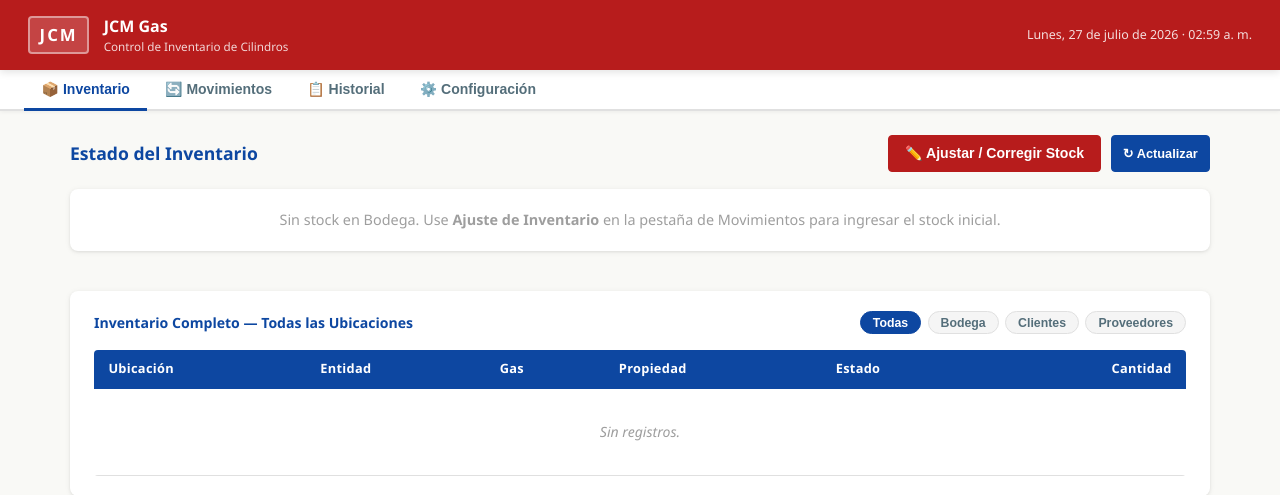
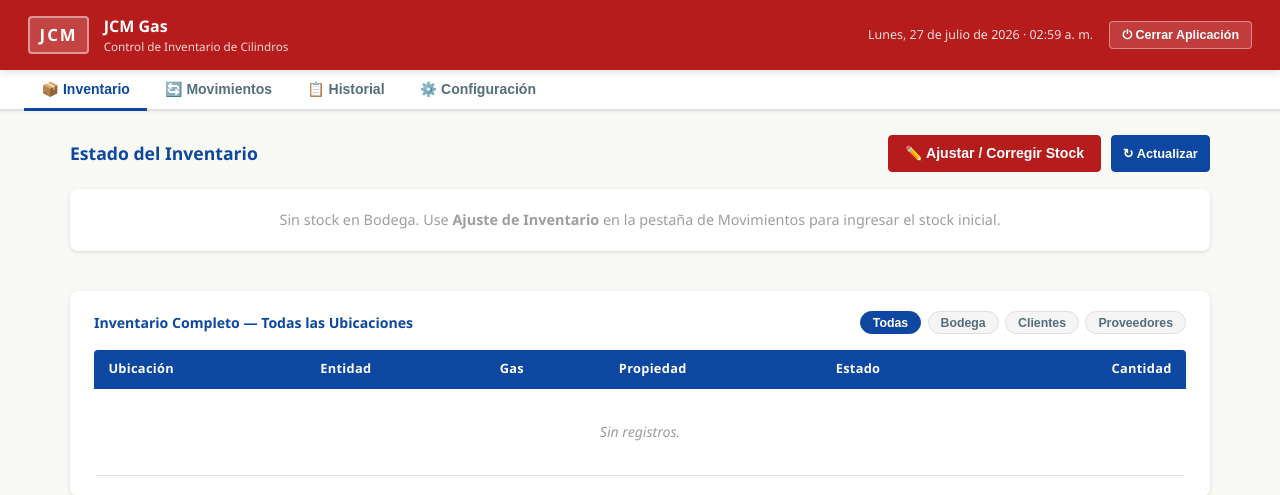
Before and after one commit to joseloo04/jcm-inventario-cilindros-gases-industriales, a Flask app: page / in a window 1280 px wide. Shown: the top 495 px of the page. Run offline with Flask 3, Linux system fonts and the light colour scheme; data comes from the database, SQL or seed files in the repository; data that the repository does not hold is empty; parts of the project's set-up code (start-up, migrations or seed data) failed here and were passed over.

Commit message:
Agregar cierre seguro de la aplicación (graceful shutdown)
Reemplaza app.run() por werkzeug.serving.make_server() para poder detener
el servidor de forma controlada desde una petición HTTP, ya que la API
antigua de shutdown fue removida de Werkzeug. El nuevo endpoint POST
/api/shutdown hace checkpoint y cierre seguro de la conexión SQLite,
detiene el servidor y libera el puerto 5000 explícitamente antes de
terminar el proceso con exit 0.

Agrega el botón "Cerrar Aplicación" en el header con un modal de
confirmación que evita apagados accidentales.

```diff
--- a/app.py
+++ b/app.py
@@ -4,6 +4,7 @@ import sqlite3
 import threading
 import webbrowser
 from flask import Flask, g, jsonify, request, render_template
+from werkzeug.serving import make_server
 
 # ---------------------------------------------------------------------------
 # Paths
@@ -530,6 +531,48 @@ def get_historial():
     return jsonify([dict(r) for r in rows])
 
 # ---------------------------------------------------------------------------
+# Routes — apagado seguro de la aplicación
+# ---------------------------------------------------------------------------
+# _httpd guarda la referencia al servidor werkzeug real (creado en el bloque
+# __main__ con make_server). Se necesita esa referencia, y no app.run(), para
+# poder detener el servidor de forma limpia desde una petición HTTP: la API
+# antigua (environ['werkzeug.server.shutdown']) fue removida de Werkzeug.
+# ---------------------------------------------------------------------------
+
+_httpd = None
+
+
+def _graceful_shutdown():
+    """Ejecuta en un hilo aparte para no bloquear la respuesta HTTP del endpoint.
+
+    Orden estricto:
+      a) Checkpoint + cierre seguro de la conexión SQLite (evita corrupción /
+         escrituras pendientes en el WAL).
+      b) Detener el servidor werkzeug (server.shutdown() rompe el bucle
+         serve_forever() del hilo principal).
+      c) El hilo principal cierra el socket (server_close()) y termina el
+         proceso con sys.exit(0) — ver bloque __main__.
+    """
+    import time
+    time.sleep(0.3)  # deja que la respuesta HTTP ya enviada llegue al cliente
+
+    try:
+        conn = sqlite3.connect(get_db_path())
+        conn.execute("PRAGMA wal_checkpoint(TRUNCATE)")
+        conn.close()
+    except Exception:
+        pass
+
+    if _httpd is not None:
+        _httpd.shutdown()
+
+
+@app.route("/api/shutdown", methods=["POST"])
+def shutdown():
+    threading.Thread(target=_graceful_shutdown, daemon=True).start()
+    return jsonify({"ok": True, "message": "Apagando servidor..."})
+
+# ---------------------------------------------------------------------------
 # Entry point
 # ---------------------------------------------------------------------------
 
@@ -543,4 +586,11 @@ if __name__ == "__main__":
     init_db()
     if not os.environ.get("WERKZEUG_RUN_MAIN"):
         threading.Thread(target=open_browser, daemon=True).start()
-    app.run(host="127.0.0.1", port=5000, debug=False)
+
+    _httpd = make_server("127.0.0.1", 5000, app, threaded=True)
+    try:
+        _httpd.serve_forever()
+    finally:
+        _httpd.server_close()  # libera el puerto 5000 explícitamente (SO_REUSEADDR ya está activo por defecto)
+
+    sys.exit(0)
--- a/static/css/styles.css
+++ b/static/css/styles.css
@@ -83,6 +83,23 @@ body {
 .brand-name  { display: block; font-size: 1rem; font-weight: 700; }
 .brand-sub   { display: block; font-size: .73rem; opacity: .82; }
 .header-clock { margin-left: auto; font-size: .78rem; opacity: .85; white-space: nowrap; }
+
+.btn-shutdown {
+  display: inline-flex;
+  align-items: center;
+  gap: .35rem;
+  background: rgba(255,255,255,.14);
+  border: 1px solid rgba(255,255,255,.4);
+  border-radius: var(--r-sm);
+  color: #fff;
+  padding: .35rem .75rem;
+  font-size: .78rem;
+  font-weight: 600;
+  cursor: pointer;
+  white-space: nowrap;
+  transition: background .15s;
+}
+.btn-shutdown:hover { background: rgba(255,255,255,.28); }
 
 /* ── NAV ──────────────────────────────────────────────────────────────────── */
 .site-nav {
@@ -457,6 +474,8 @@ td.col-num {
   animation: modal-in .18s ease;
 }
 
+.modal-sm { max-width: 400px; }
+
 @keyframes modal-in {
   from { opacity: 0; transform: translateY(10px) scale(.98); }
   to   { opacity: 1; transform: translateY(0) scale(1); }
--- a/static/js/main.js
+++ b/static/js/main.js
@@ -462,13 +462,13 @@ const App = (() => {
   // Acceso directo desde Inventario al mismo endpoint que usa el formulario
   // de Movimientos > Ajuste, para no obligar a cambiar de pestaña.
 
-  function initModal() {
-    const overlay = el('modal-ajuste');
+  function initModalOverlay(overlayId, closeFn) {
+    const overlay = el(overlayId);
     overlay.addEventListener('click', e => {
-      if (e.target === overlay) closeAjusteModal();
+      if (e.target === overlay) closeFn();
     });
     document.addEventListener('keydown', e => {
-      if (e.key === 'Escape' && overlay.classList.contains('show')) closeAjusteModal();
+      if (e.key === 'Escape' && overlay.classList.contains('show')) closeFn();
     });
   }
 
@@ -556,11 +556,49 @@ const App = (() => {
     }
   }
 
+  // ── MODAL: CERRAR APLICACIÓN (GRACEFUL SHUTDOWN) ────────────────────────────
+
+  function openShutdownModal() {
+    el('shutdown-msg').textContent = '¿Estás seguro de que deseas cerrar la aplicación y apagar el servidor?';
+    el('btn-shutdown-cancel').disabled = false;
+    el('btn-shutdown-confirm').disabled = false;
+    el('btn-shutdown-confirm').textContent = 'Sí, cerrar';
+
+    const overlay = el('modal-shutdown');
+    overlay.classList.add('show');
+    overlay.setAttribute('aria-hidden', 'false');
+  }
+
+  function closeShutdownModal() {
+    const overlay = el('modal-shutdown');
+    overlay.classList.remove('show');
+    overlay.setAttribute('aria-hidden', 'true');
+  }
+
+  async function confirmShutdown() {
+    el('btn-shutdown-cancel').disabled = true;
+    const btn = el('btn-shutdown-confirm');
+    btn.disabled = true;
+    btn.textContent = 'Apagando…';
+    el('shutdown-msg').textContent = 'Apagando servidor…';
+
+    try {
+      await fetch('/api/shutdown', { method: 'POST' });
+    } catch (err) {
+      // El servidor puede cortar la conexión justo al apagarse; se asume éxito.
+    }
+
+    el('shutdown-msg').textContent = 'Servidor apagado. Ya puedes cerrar esta ventana.';
+    btn.textContent = 'Cerrado';
+    window.close(); // solo funciona si la pestaña fue abierta por script; si no, no hace nada
+  }
+
   // ── INICIALIZACIÓN ────────────────────────────────────────────────────────
   async function init() {
     initNav();
     initFilters();
-    initModal();
+    initModalOverlay('modal-ajuste', closeAjusteModal);
+    initModalOverlay('modal-shutdown', closeShutdownModal);
     updateClock();
     setInterval(updateClock, 30_000);
     await loadCatalogos();
@@ -583,6 +621,9 @@ const App = (() => {
     closeAjusteModal,
     onModalUbicacionChange,
     submitAjusteModal,
+    openShutdownModal,
+    closeShutdownModal,
+    confirmShutdown,
   };
 
 })();
--- a/templates/index.html
+++ b/templates/index.html
@@ -18,6 +18,9 @@
     </div>
   </div>
   <span class="header-clock" id="fecha-hora"></span>
+  <button class="btn-shutdown" id="btn-shutdown" onclick="App.openShutdownModal()" title="Cerrar aplicación">
+    &#x23FB; Cerrar Aplicaci&#xF3;n
+  </button>
 </header>
 
 <!-- ══ NAV ═════════════════════════════════════════════════════════════════ -->
@@ -339,6 +342,27 @@
   </div>
 </div>
 
+<!-- ══ MODAL: CERRAR APLICACIÓN ════════════════════════════════════════════════ -->
+<div id="modal-shutdown" class="modal-overlay" aria-hidden="true">
+  <div class="modal modal-sm" role="dialog" aria-modal="true" aria-labelledby="modal-shutdown-title">
+    <div class="modal-header">
+      <h3 id="modal-shutdown-title" class="modal-title">&#x23FB; Cerrar Aplicaci&#xF3;n</h3>
+      <button type="button" class="modal-close" onclick="App.closeShutdownModal()" aria-label="Cerrar">&times;</button>
+    </div>
+
+    <div class="modal-body">
+      <p id="shutdown-msg">
+        &#xBF;Est&#xE1;s seguro de que deseas cerrar la aplicaci&#xF3;n y apagar el servidor?
+      </p>
+    </div>
+
+    <div class="modal-footer">
+      <button type="button" class="btn btn-ghost" id="btn-shutdown-cancel" onclick="App.closeShutdownModal()">Cancelar</button>
+      <button type="button" class="btn btn-primary" id="btn-shutdown-confirm" onclick="App.confirmShutdown()">S&#xED;, cerrar</button>
+    </div>
+  </div>
+</div>
+
 <script src="/static/js/main.js"></script>
 </body>
 </html>
```
